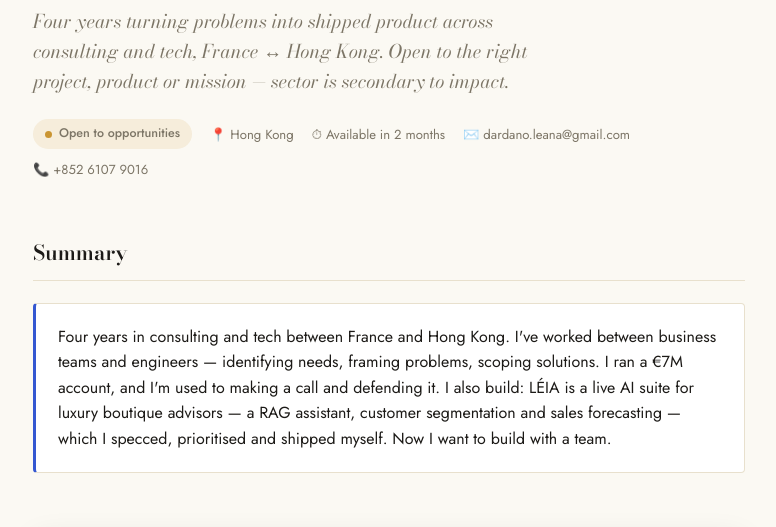
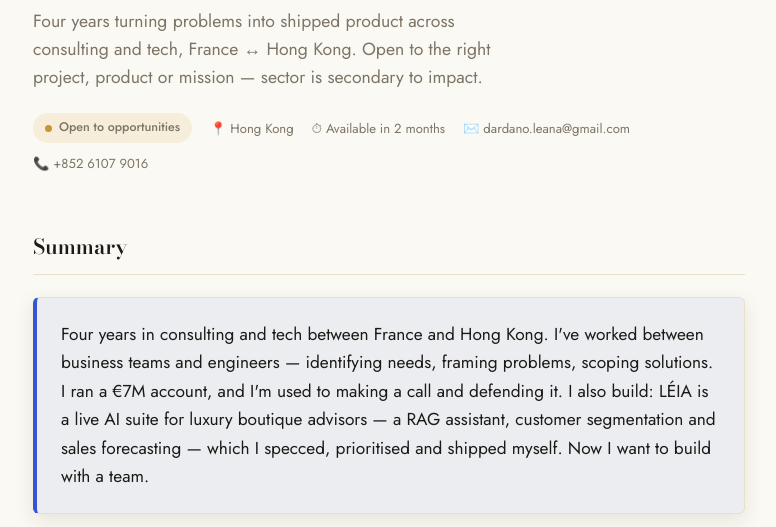
Before and after one commit to Leanadd/leana-cv-chatbot-, a website: page index.html in a window 1280 px wide. Shown: the part 254-781 px from the top of the page, without its empty margins (251-1027 px from the left). Drawn offline with nearby package versions, Linux system fonts and the light colour scheme.

Commit message:
Drop italic tagline for a softer sans; make Summary callout more prominent

```diff
--- a/index.html
+++ b/index.html
@@ -89,10 +89,9 @@
   }
   .tagline{
     margin-top:10px;
-    font-family:"Bodoni Moda",serif;
-    font-style:italic;
+    font-family:"Jost",sans-serif;
     font-weight:400;
-    font-size:1.18rem;
+    font-size:1.1rem;
     color:var(--muted);
     max-width:46ch;
   }
@@ -151,12 +150,15 @@
   }
 
   .callout{
-    background:var(--surface);
+    background:var(--accent-soft);
     border:1px solid var(--line);
-    border-left:3px solid var(--accent);
-    border-radius:4px;
-    padding:20px 22px;
-    font-size:1rem;
+    border-left:4px solid var(--accent);
+    border-radius:6px;
+    padding:22px 24px;
+    font-size:1.08rem;
+    line-height:1.65;
+    color:var(--ink);
+    box-shadow:0 6px 20px var(--shadow);
   }
 
   /* ---------- Capability chips ---------- */
```
